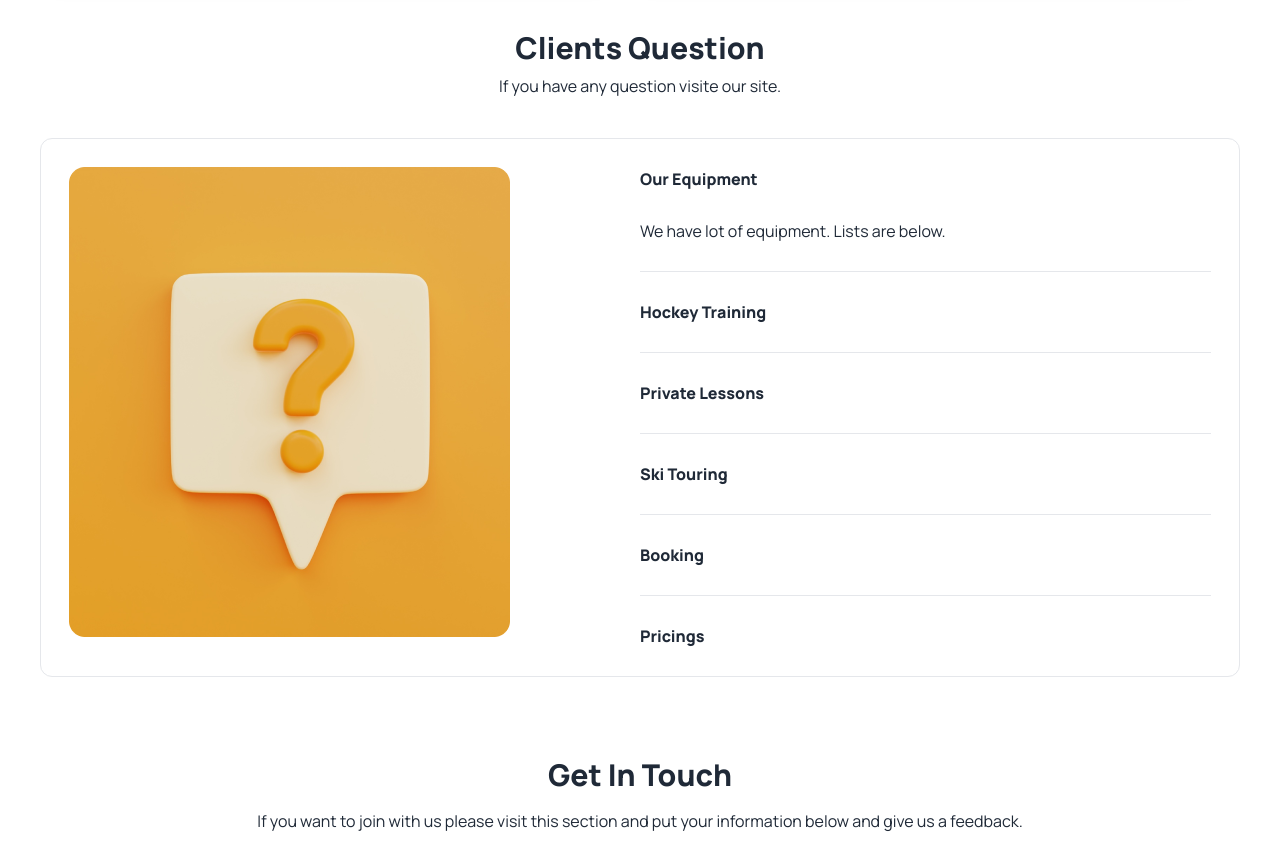
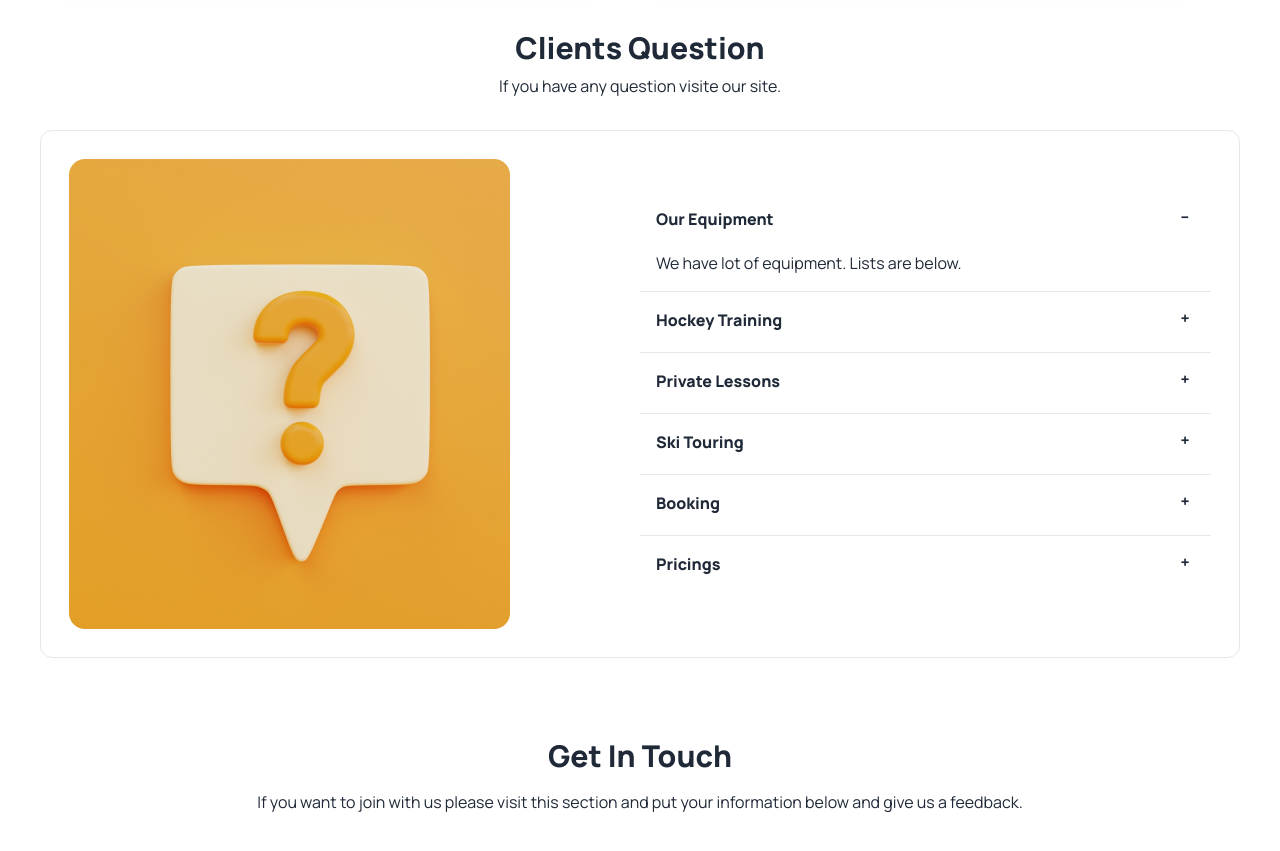
Before and after one commit to Nfnshakila/A3-Hockeys, a plain HTML site: page index.html in a window 1280 px wide. Shown: the part 3060-3911 px from the top of the page. Drawn offline with nearby package versions, Linux system fonts and the light colour scheme.

Commit message:
added bonus section

```diff
--- a/index.html
+++ b/index.html
@@ -372,32 +372,61 @@
 <h3 class="text-3xl font-extrabold">Clients Question</h3>
 <p class="mt-2">If you have any question visite our site.</p>
 </div>
-<div class="flex-row lg:flex mt-10 p-7 w-full h-auto border rounded-xl">
+<div class="flex-row lg:flex mt-8 p-7 w-full h-auto border rounded-xl space-y-8">
   <div class="flex-1">
     <img src="Images/11.png" alt="">
     </div>
+
     <div class="flex-1">
-      <div class="space-y-7">
-        <h4 class="font-bold mt-4 lg:mt-0">Our Equipment</h4>
+      <div class="collapse collapse-plus">
+        <input type="radio" name="my-accordion-3" checked="checked" />
+        <div class="collapse-title font-bold">
+          Our Equipment
+        </div>
+        <div class="collapse-content">
           <p>We have lot of equipment. Lists are below.</p>
+        </div>
+      </div>
       <hr>
+      <div class="collapse collapse-plus">
+        <input type="radio" name="my-accordion-3" />
+        <div class="collapse-title font-bold">
+          Hockey Training
         </div>
-    <div class="font-bold space-y-7 mt-7">
-      <h4>Hockey Training</h4>
+      </div>
       <hr>
-    <h4>Private Lessons</h4>
-    <hr>
-    <h4>Ski Touring</h4>
-    <hr>
-    <h4>Booking</h4>
-    <hr>
-    <h4>Pricings</h4>
+      <div class="collapse collapse-plus">
+        <input type="radio" name="my-accordion-3" />
+        <div class="collapse-title font-bold">
+          Private Lessons
         </div>
 
         </div>
+        <hr>
 
+        <div class="collapse collapse-plus">
+          <input type="radio" name="my-accordion-3" />
+          <div class="collapse-title font-bold">
+            Ski Touring
           </div>
-
+        </div>
+        <hr>
+        <div class="collapse collapse-plus">
+          <input type="radio" name="my-accordion-3" />
+          <div class="collapse-title font-bold">
+            Booking
+          </div>
+        </div>
+        <hr>
+        <div class="collapse collapse-plus">
+          <input type="radio" name="my-accordion-3" />
+          <div class="collapse-title font-bold">
+            Pricings
+          </div>
+        </div>
+      </div>
+     </div>
+    </div>
 </section>
 
 <!-- Get In Touch section -->
```
Lines whose indentation alone changed are shown as unchanged.
